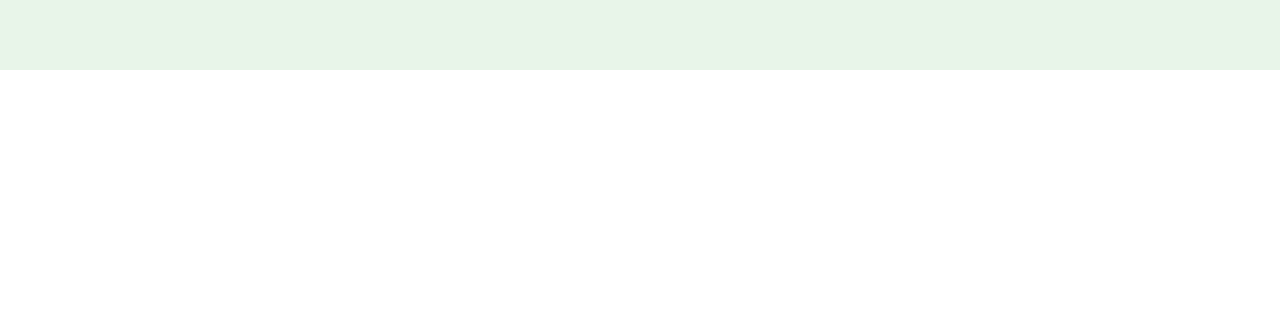
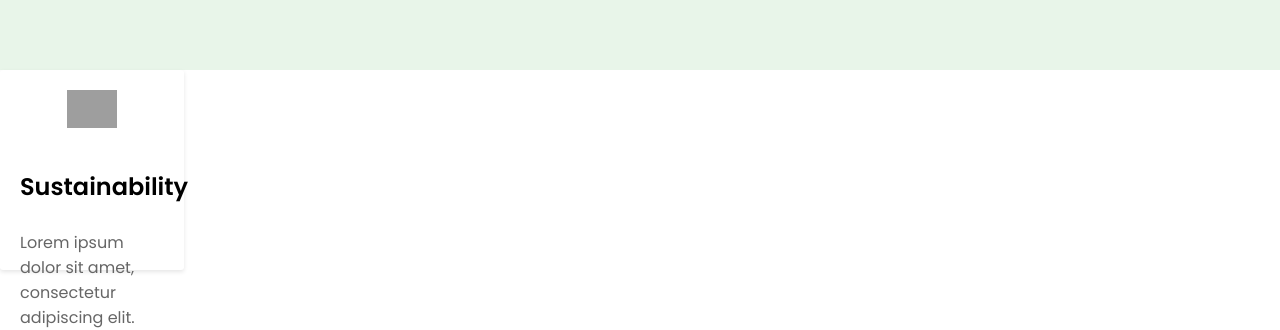
Before and after one commit to yube01/recycleNet, a React (Vite) app in the folder client/: page /landing in a window 1280 px wide. Shown: the part 570-900 px from the top of the page. Before the commit the page ends 800 px from the top, so only its background shows below. Built offline with nearby package versions, Linux system fonts and the light colour scheme; grey boxes are pictures that could not be loaded.

Commit message:
Card components start

```diff
--- /dev/null
+++ b/client/src/components/Card.css
@@ -0,0 +1,31 @@
+/* Card.css */
+.card {
+  background-color: #fff;
+  padding: 20px;
+  border-radius: 3px;
+  box-shadow: 0 2px 4px rgba(0, 0, 0, 0.1);
+  width: 9rem; /* Set width to 9rem */
+  height: 10rem; /* Set height to 10rem */
+  display: flex;
+  flex-direction: column;
+  justify-content: space-between;
+}
+
+.icon {
+  text-align: center;
+  margin-bottom: 10px;
+}
+
+.icon img {
+  width: 50px; /* Adjust size as needed */
+}
+
+h3 {
+  font-size: 24px;
+  margin-bottom: 10px;
+}
+
+p {
+  font-size: 16px;
+  color: #666;
+}
--- /dev/null
+++ b/client/src/components/Card.jsx
@@ -0,0 +1,20 @@
+// Card.js
+import React from "react";
+import "./Card.css";
+
+const Card = () => {
+  return (
+    <div className="card">
+      <div className="icon">
+        <img src="path-to-recycle-icon.png" alt="Recycle Icon" />
+      </div>
+      <h3>Sustainability</h3>
+      <p>
+        Lorem ipsum dolor sit amet, consectetur adipiscing elit. Vivamus vel
+        mauris eget arcu fermentum congue sed sed libero.
+      </p>
+    </div>
+  );
+};
+
+export default Card;
--- a/client/src/pages/Landing.jsx
+++ b/client/src/pages/Landing.jsx
@@ -1,12 +1,14 @@
 import React from "react";
 import Nav from "../components/Nav";
 import Hero from "../components/Hero";
+import Card from "../components/Card";
 
 export default function Landing() {
   return (
     <>
       <Nav />
       <Hero />
+      <Card />
     </>
   );
 }
```
